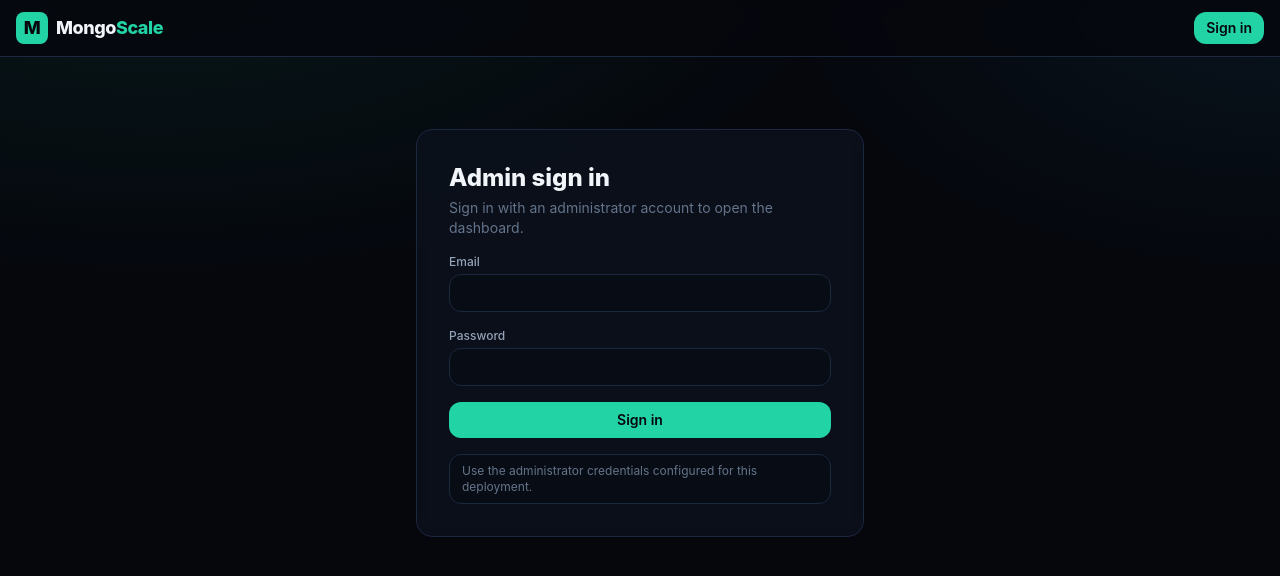
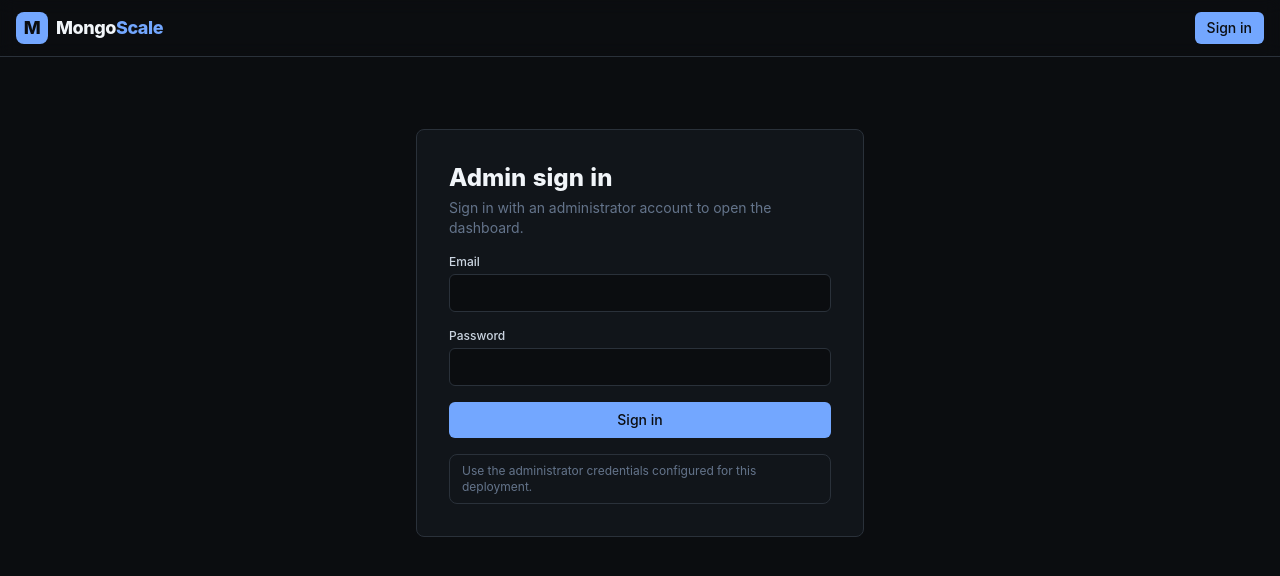
Before and after one commit to Anurag-spec1/mongoscale, a React (Vite) app in the folder frontend/: page /login in a window 1280 px wide. Shown: the top 576 px of the page. Built offline with nearby package versions, Linux system fonts and the light colour scheme.

Commit message:
Add restrained dashboard design tokens

```diff
--- a/frontend/src/index.css
+++ b/frontend/src/index.css
@@ -4,6 +4,25 @@
 
 :root {
   color-scheme: dark;
+  --canvas: #0b0d10;
+  --surface: #11151a;
+  --surface-raised: #171c22;
+  --surface-hover: #20262e;
+  --border: #2a313a;
+  --text-primary: #e8edf2;
+  --text-secondary: #a4adb8;
+  --text-muted: #77828f;
+  --accent: #73a7ff;
+  --accent-muted: #1c2c45;
+  --status-good: #55c596;
+  --status-warning: #e9b65a;
+  --status-danger: #ef7379;
+  --status-good-muted: #1c3028;
+  --status-warning-muted: #382d1a;
+  --status-danger-muted: #392126;
+  --space-unit: 4px;
+  --radius-control: 6px;
+  --radius-panel: 8px;
 }
 
 html,
@@ -14,10 +33,7 @@ body,
 
 body {
   @apply bg-ink-950 font-sans text-slate-200 antialiased;
-  background-image:
-    radial-gradient(1200px 600px at 12% -10%, rgba(34, 211, 165, 0.09), transparent 60%),
-    radial-gradient(900px 500px at 100% 0%, rgba(56, 189, 248, 0.07), transparent 55%);
-  background-attachment: fixed;
+  font-variant-numeric: tabular-nums;
 }
 
 ::-webkit-scrollbar {
@@ -26,32 +42,43 @@ body {
 }
 ::-webkit-scrollbar-thumb {
   background: #1c2740;
-  border-radius: 8px;
+  border-radius: 4px;
 }
 
 @layer components {
   .panel {
-    @apply rounded-2xl border border-line bg-ink-800/70 backdrop-blur;
+    @apply rounded-md border border-line bg-ink-900;
   }
   .panel-title {
-    @apply text-xs font-semibold uppercase tracking-[0.14em] text-slate-400;
+    @apply text-sm font-semibold text-slate-200;
   }
   .btn {
-    @apply inline-flex items-center justify-center gap-2 rounded-xl px-4 py-2 text-sm font-semibold transition focus:outline-none focus-visible:ring-2 focus-visible:ring-brand/60 disabled:cursor-not-allowed disabled:opacity-50;
+    @apply inline-flex items-center justify-center gap-2 rounded-sm px-3 py-2 text-sm font-medium transition-colors duration-150 focus:outline-none focus-visible:ring-2 focus-visible:ring-brand focus-visible:ring-offset-2 focus-visible:ring-offset-ink-950 disabled:cursor-not-allowed disabled:opacity-50;
   }
   .btn-primary {
     @apply btn bg-brand text-ink-950 hover:brightness-110;
   }
   .btn-ghost {
-    @apply btn border border-line bg-ink-700/60 text-slate-200 hover:border-slate-500;
+    @apply btn border border-line bg-transparent text-slate-200 hover:bg-ink-700;
   }
   .btn-danger {
     @apply btn bg-danger text-white hover:brightness-110;
   }
   .input {
-    @apply w-full rounded-xl border border-line bg-ink-900 px-3 py-2 text-sm text-slate-100 placeholder:text-slate-500 focus:border-brand/70 focus:outline-none;
+    @apply w-full rounded-sm border border-line bg-ink-950 px-3 py-2 text-sm text-slate-100 placeholder:text-slate-500 focus:border-brand focus:outline-none focus:ring-2 focus:ring-brand;
   }
   .label {
-    @apply mb-1 block text-xs font-medium text-slate-400;
+    @apply mb-1 block text-xs font-medium text-slate-300;
   }
 }
+
+@media (prefers-reduced-motion: reduce) {
+  *,
+  *::before,
+  *::after {
+    scroll-behavior: auto !important;
+    animation-duration: 0.01ms !important;
+    animation-iteration-count: 1 !important;
+    transition-duration: 0.01ms !important;
+  }
+}
--- a/frontend/tailwind.config.js
+++ b/frontend/tailwind.config.js
@@ -3,29 +3,39 @@ export default {
   theme: {
     extend: {
       colors: {
-        ink: { 950: '#05070d', 900: '#080c15', 800: '#0d1320', 700: '#131b2d' },
-        line: '#1c2740',
-        brand: { DEFAULT: '#22d3a5', dim: '#0f8a6c' },
-        danger: { DEFAULT: '#ff4d6a', dim: '#7a1d2e' },
-        warn: { DEFAULT: '#fbbf24', dim: '#7a5a0a' },
-        info: { DEFAULT: '#38bdf8', dim: '#0c4a6e' },
-        violet: { DEFAULT: '#a78bfa' },
+        ink: { 950: 'var(--canvas)', 900: 'var(--surface)', 800: 'var(--surface-raised)', 700: 'var(--surface-hover)' },
+        line: 'var(--border)',
+        brand: { DEFAULT: 'var(--accent)', dim: 'var(--accent-muted)' },
+        danger: { DEFAULT: 'var(--status-danger)', dim: 'var(--status-danger-muted)' },
+        warn: { DEFAULT: 'var(--status-warning)', dim: 'var(--status-warning-muted)' },
+        info: { DEFAULT: 'var(--accent)', dim: 'var(--accent-muted)' },
+        violet: { DEFAULT: 'var(--accent)' },
+        status: {
+          good: 'var(--status-good)',
+          warn: 'var(--status-warning)',
+          danger: 'var(--status-danger)',
+        },
       },
       fontFamily: {
-        sans: ['Inter', 'ui-sans-serif', 'system-ui', '-apple-system', 'Segoe UI', 'Roboto', 'sans-serif'],
-        mono: ['JetBrains Mono', 'ui-monospace', 'SFMono-Regular', 'Menlo', 'monospace'],
+        sans: ['InterVariable', 'Inter', 'sans-serif'],
+        mono: ['JetBrainsMonoVariable', 'JetBrains Mono', 'monospace'],
       },
-      boxShadow: {
-        glowGreen: '0 0 40px -10px rgba(34, 211, 165, 0.45)',
-        glowRed: '0 0 40px -8px rgba(255, 77, 106, 0.55)',
+      spacing: {
+        1.5: '6px',
+        2.5: '10px',
+        3.5: '14px',
       },
-      keyframes: {
-        sweep: { '0%': { transform: 'translateX(-100%)' }, '100%': { transform: 'translateX(100%)' } },
-        heartbeat: { '0%, 100%': { transform: 'scale(1)', opacity: '1' }, '50%': { transform: 'scale(1.35)', opacity: '0.55' } },
+      borderRadius: {
+        sm: '6px',
+        md: '8px',
+        lg: '8px',
+        xl: '8px',
+        '2xl': '8px',
+        '3xl': '8px',
       },
-      animation: {
-        sweep: 'sweep 2.2s linear infinite',
-        heartbeat: 'heartbeat 1.4s ease-in-out infinite',
+      fontSize: {
+        xxs: ['0.6875rem', { lineHeight: '1rem' }],
+        metric: ['1.75rem', { lineHeight: '2rem' }],
       },
     },
   },
```
